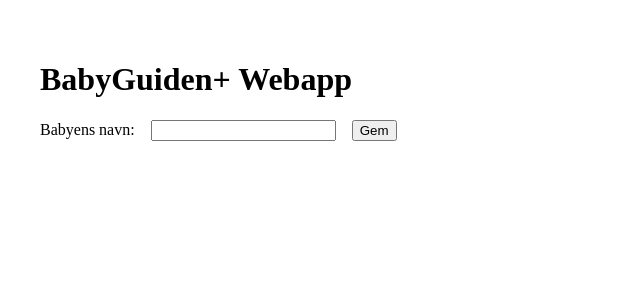
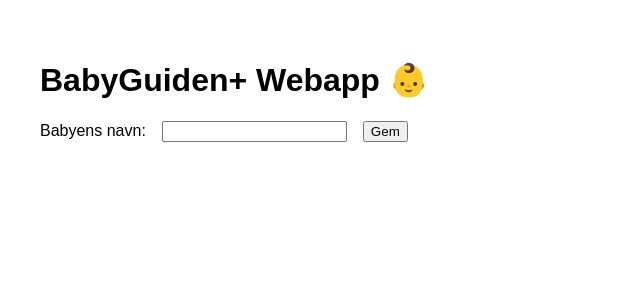
Before and after one commit to zolfaqar1223/babyguiden-plus, a Next.js app: page / in a window 1280 px wide. Shown: the top 300 px of the page, without its empty margins (0-640 px from the left). Built offline with nearby package versions, Linux system fonts and the light colour scheme.

Commit message:
Update index.tsx

```diff
--- a/pages/index.tsx
+++ b/pages/index.tsx
@@ -1,17 +1,31 @@
-import { useState } from "react";
+import { useState, useEffect } from "react";
 import BabyForm from "../components/BabyForm";
 import WelcomeCard from "../components/WelcomeCard";
 
 export default function Home() {
   const [babyName, setBabyName] = useState("");
 
+  // Hent navnet fra localStorage når appen loader
+  useEffect(() => {
+    const storedName = localStorage.getItem("babyName");
+    if (storedName) {
+      setBabyName(storedName);
+    }
+  }, []);
+
+  // Gem navnet i localStorage når det ændres
+  const handleNameSubmit = (name: string) => {
+    setBabyName(name);
+    localStorage.setItem("babyName", name);
+  };
+
   return (
-    <div style={{ padding: "2rem" }}>
-      <h1>BabyGuiden+ Webapp</h1>
+    <div style={{ padding: "2rem", fontFamily: "Arial" }}>
+      <h1>BabyGuiden+ Webapp 👶</h1>
       {babyName ? (
         <WelcomeCard name={babyName} />
       ) : (
-        <BabyForm onSubmit={setBabyName} />
+        <BabyForm onSubmit={handleNameSubmit} />
       )}
     </div>
   );
```
